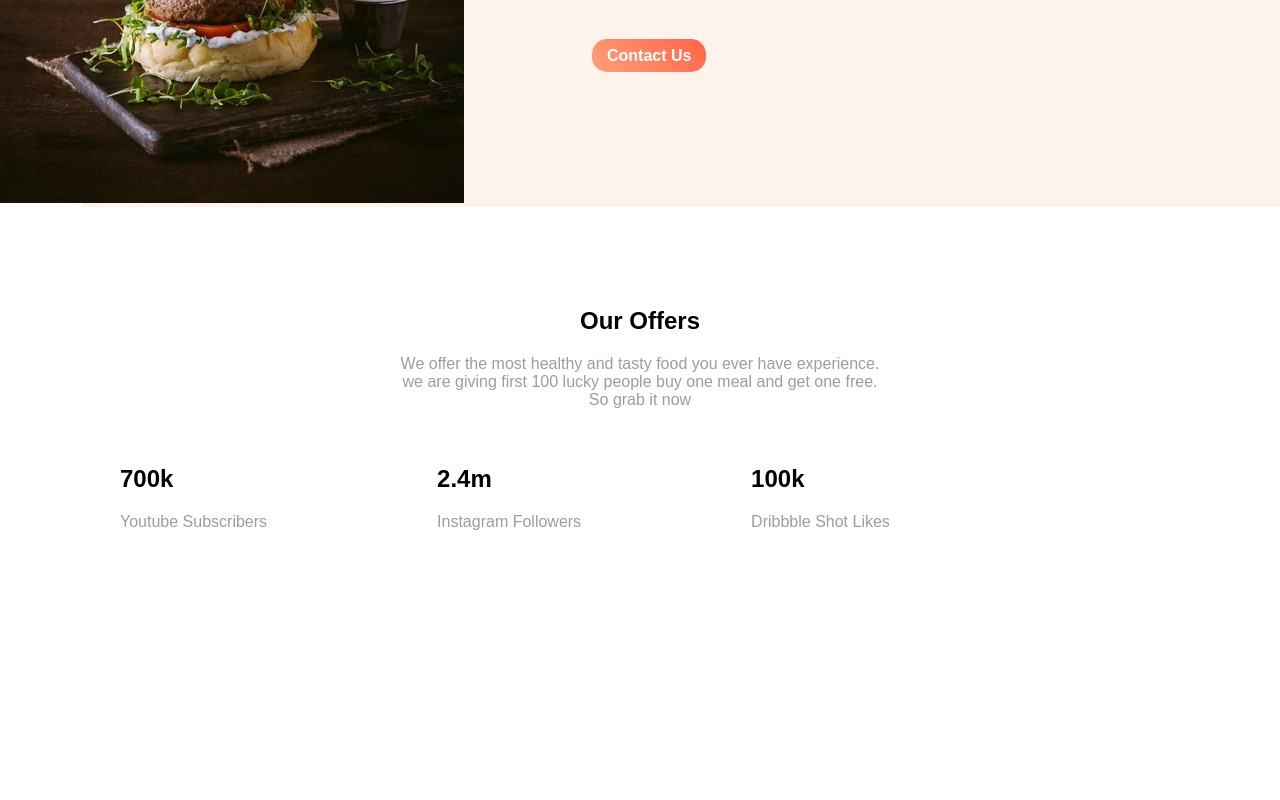
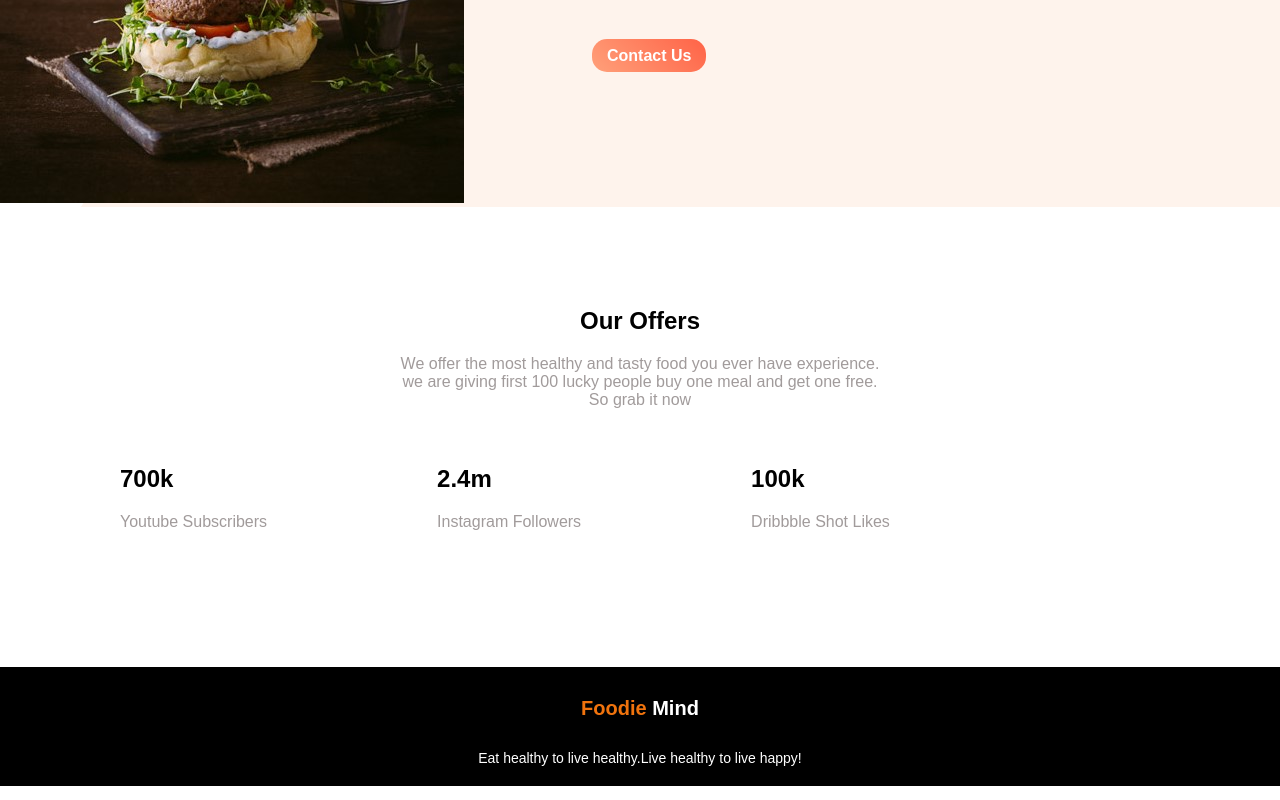
Before and after one commit to AnasUddin123/foodie_mind, a plain HTML site: page index.html in a window 1280 px wide. Shown: the part 969-1769 px from the top of the page. Before the commit the page ends 1544 px from the top, so only its background shows below. Drawn offline with Linux system fonts and the light colour scheme.

Commit message:
footer added

```diff
--- a/index.html
+++ b/index.html
@@ -63,6 +63,11 @@
             <h2>100k</h2>
             <p>Dribbble Shot Likes</p>
         </div>
+    </section>
+    <footer>
+        <h3><span>Foodie</span> Mind</h3>
+        <p>Eat healthy to live healthy.Live healthy to live happy!</p>
+    </footer>
 
 </body>
 
--- a/style.css
+++ b/style.css
@@ -74,3 +74,15 @@ p{
 .box-setup{
     box-shadow: inherit;
 }
+footer{background-color: black;
+    margin-top: 100px;
+    width: 100%;}
+    footer h3{font-size: 20px;
+    color: white;
+    text-align: center;
+    padding-top: 30px;}
+    footer p{font-size: 14px;
+    color: white;
+    text-align: center;
+    padding-top: 10px;
+    padding-bottom: 20px;}
```
Also changed, not shown: images/female/38-387173_supplement-nutrient-dietary-eating-food-free-download-nutrition-removebg-preview.png (deleted), images/female/6667872_preview-removebg-preview.png (deleted), images/female/Group 8425.png (deleted), images/female/Person Image.png (deleted), images/female/eat-healthy-food-png-transparent-eat-healthy-foodpng-images-woman-eating-png-480_319-removebg-preview.png (deleted), images/female/eat-healthy-food-png-transparent-eat-healthy-foodpng-images-woman-eating-png-480_319.png (deleted), images/female/kisspng-eating-junk-food-hunger-fast-food-woman-eating-5b100f5d437345.6346499515277791652763-removebg-preview.png (deleted), images/female/kisspng-healthy-diet-food-eating-nutrition-woman-diet-5b20e260c13c04.3441013515288817607915-removebg-preview.png (deleted), images/female/png-clipart-eating-healthy-diet-food-health-natural-foods-food-removebg-preview.png (deleted), images/male/31602633-happy-man-with-unhealthy-burger-sandwich-in-hand-get-ready-to-eat-isolated-on-a-white-background-fas-removebg-preview.png (deleted), images/male/attractive-man-eating-hamburger-he-260nw-310832510-removebg-preview.png (deleted), images/male/guy-eats-hot-dog-which-himself-has-prepared-street-food-young-man-blue-shirt-eats-hot-dog-white-background-100449486-removebg-preview.png (deleted), images/shapes/Group 8447.png (deleted), images/shapes/Group 8449.png (deleted), 1 more files, 2 other files.
